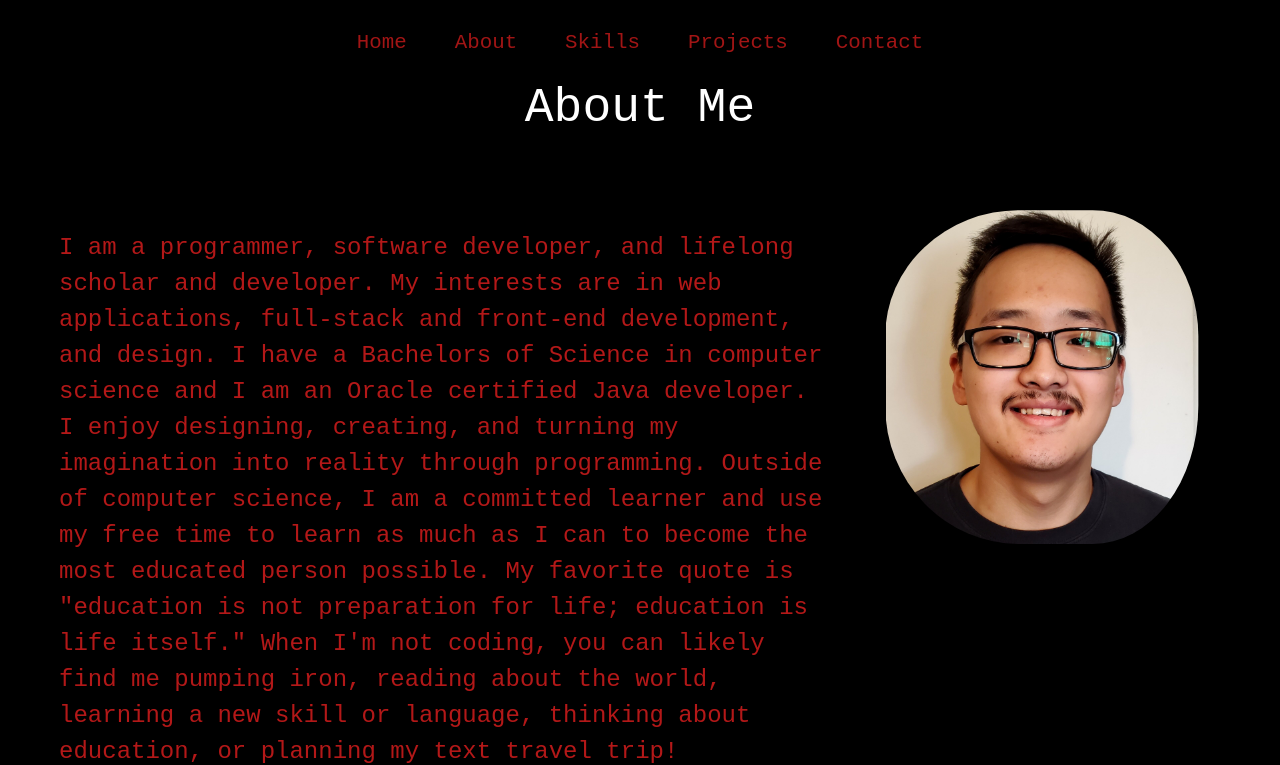
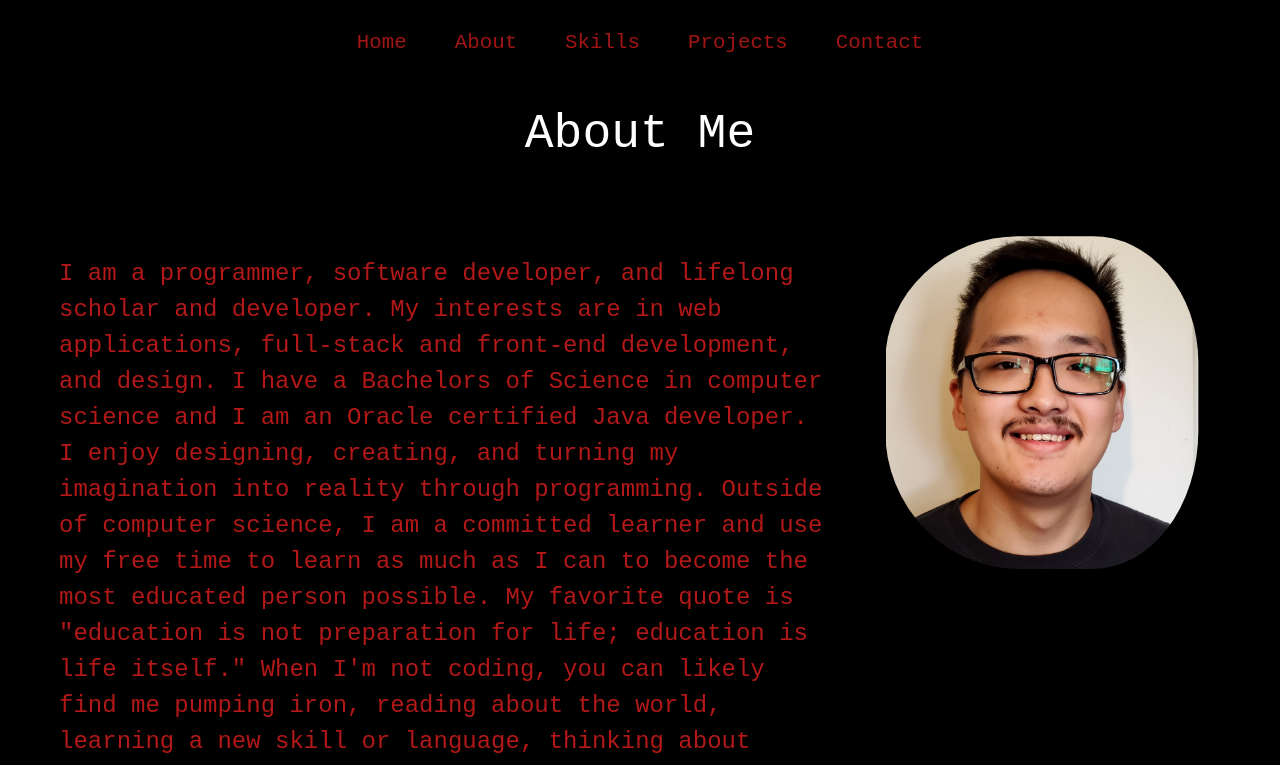
Before and after one commit to LHwang01/portfolio, a plain HTML site: page pages/about/about.html in a window 1280 px wide. Shown: the top 765 px of the page. Drawn offline with nearby package versions, Linux system fonts and the light colour scheme.

Commit message:
Updated Padding of About

```diff
--- a/pages/about/about.css
+++ b/pages/about/about.css
@@ -10,6 +10,7 @@ h1 {
     font-size: 3rem;
     color: white;
     text-align: center;
+    padding-top: 2%;
 }
 
 p {
```
